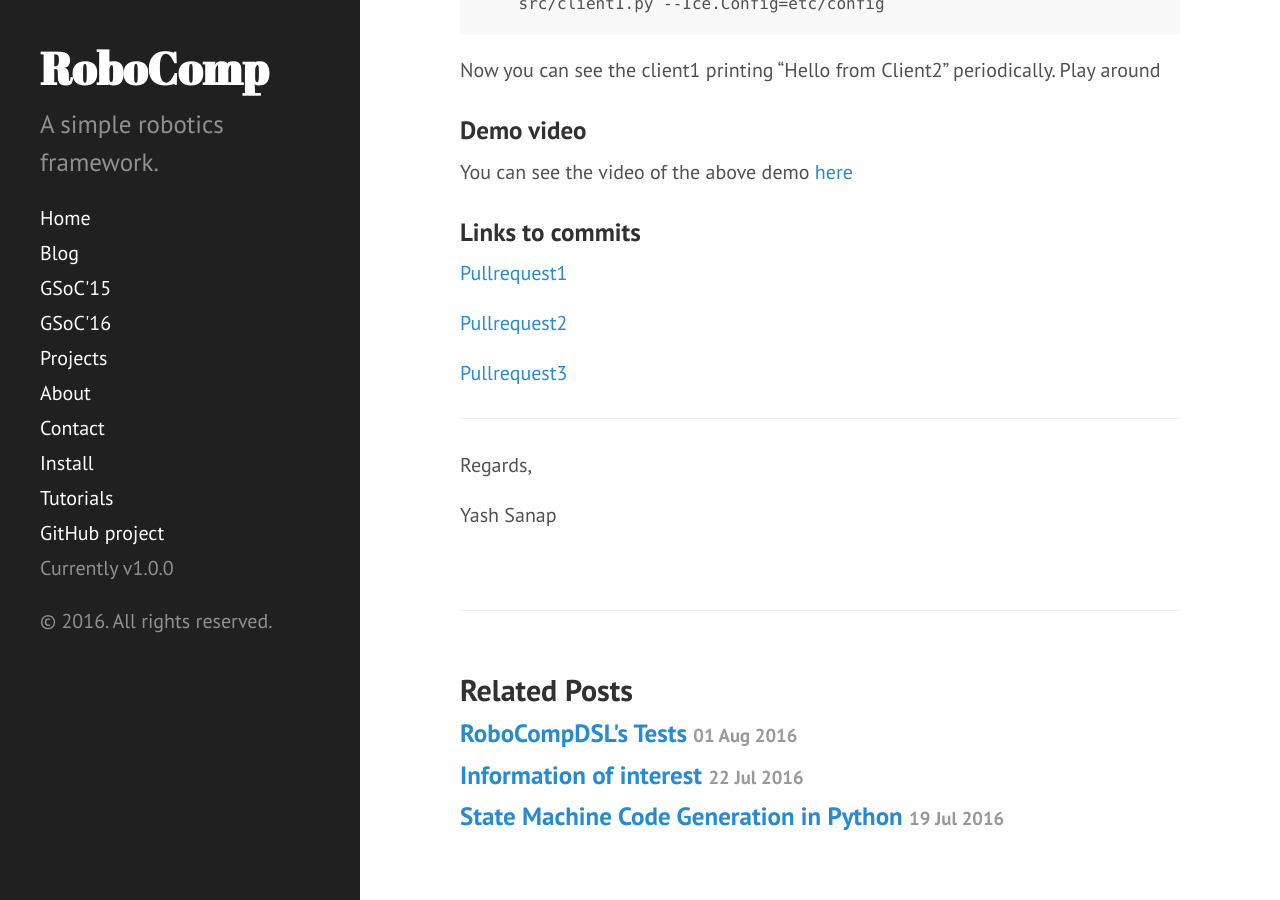
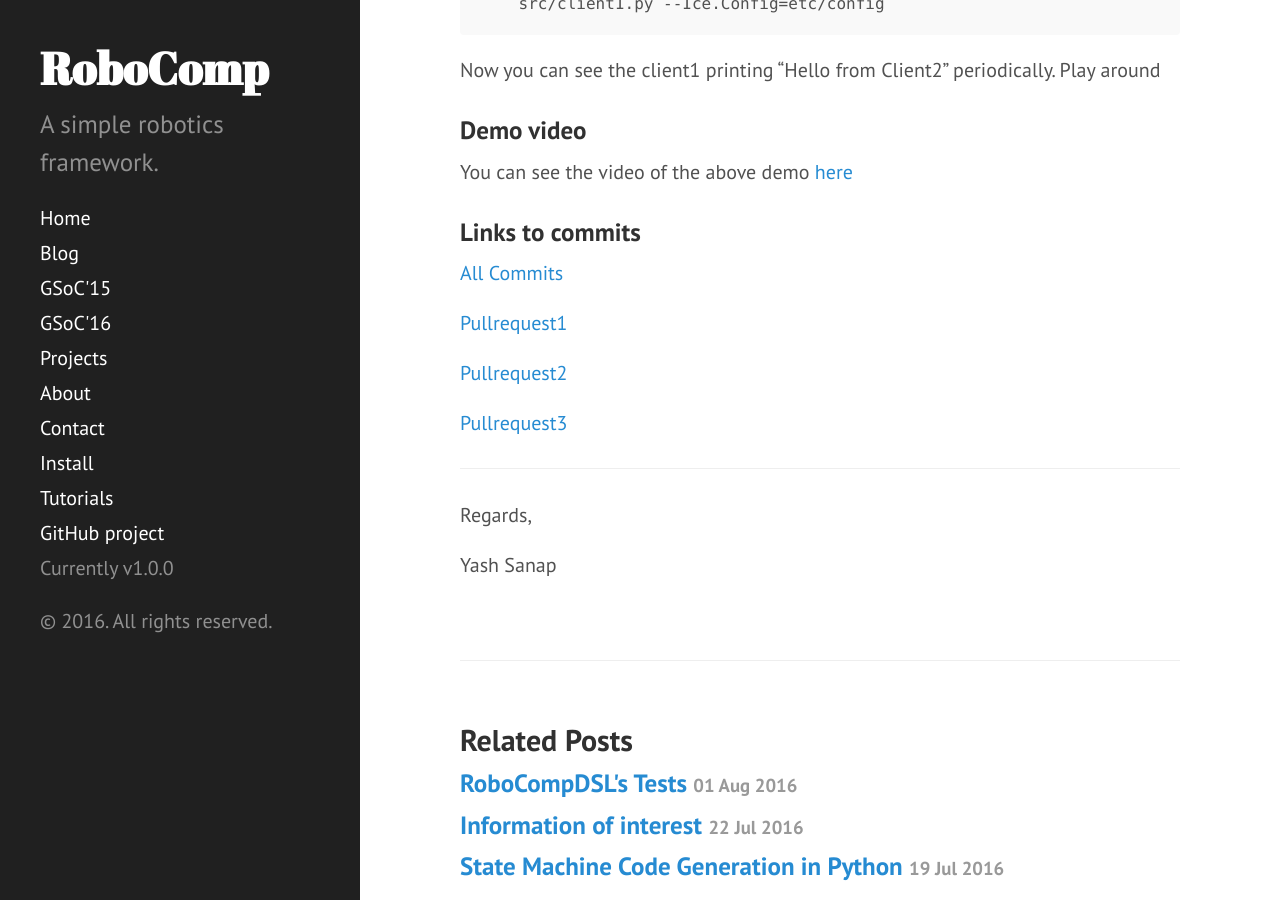
Before and after one commit to robocomp/website, a Jekyll site: the page built from _posts/gsoc2016/yashSanap/2016-08-20-yashWeek16.md, in a window 1280 px wide and 900 px high, scrolled down 2618 px. Built offline with Jekyll 4.4.1, drawn with Linux system fonts in a browser that asks for light colours.

Commit message:
added all commits link

```diff
--- a/_posts/gsoc2016/yashSanap/2016-08-20-yashWeek16.md
+++ b/_posts/gsoc2016/yashSanap/2016-08-20-yashWeek16.md
@@ -89,6 +89,8 @@ You can see the video of the above demo [here](https://github.com/robocomp/websi
 
 ### Links to commits
 
+[All Commits](https://github.com/robocomp/robocomp/commits?author=yashsanap)
+
 [Pullrequest1](https://github.com/robocomp/robocomp/pull/78)
 
 [Pullrequest2]()
```
